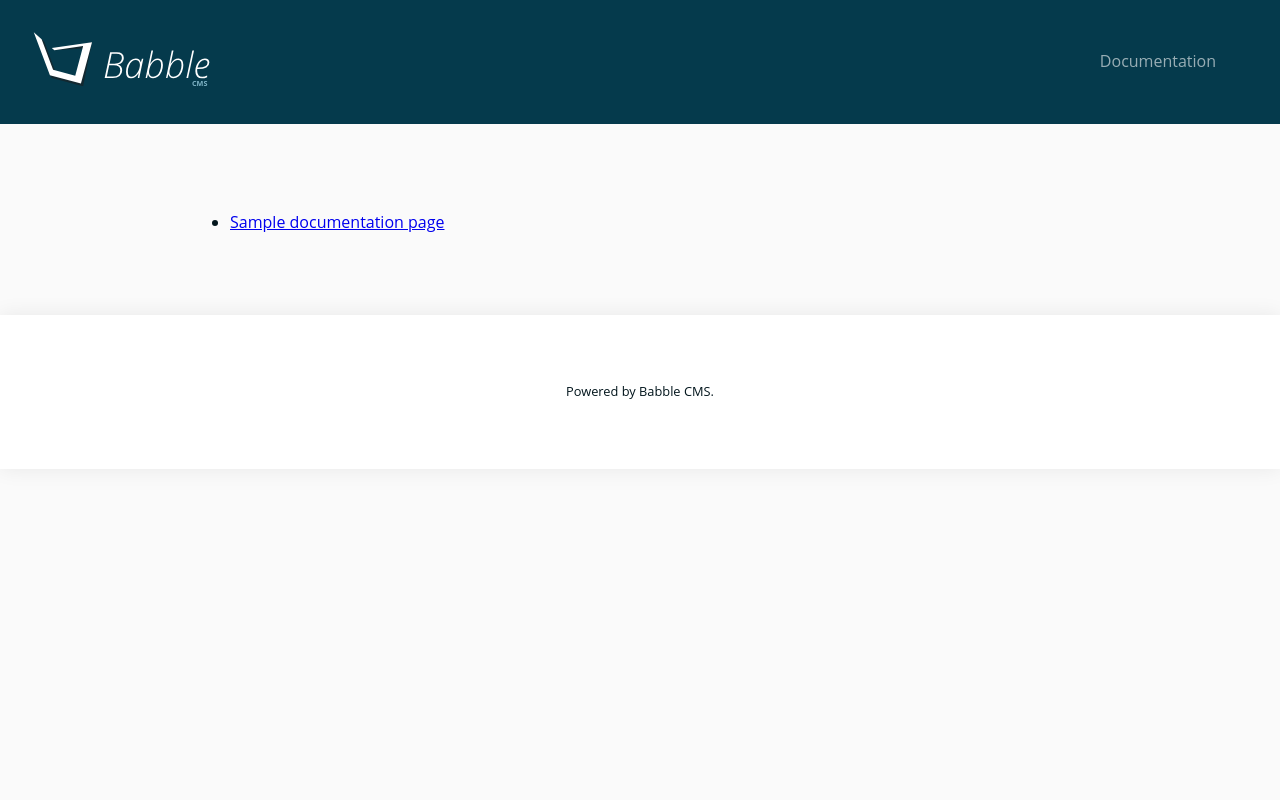
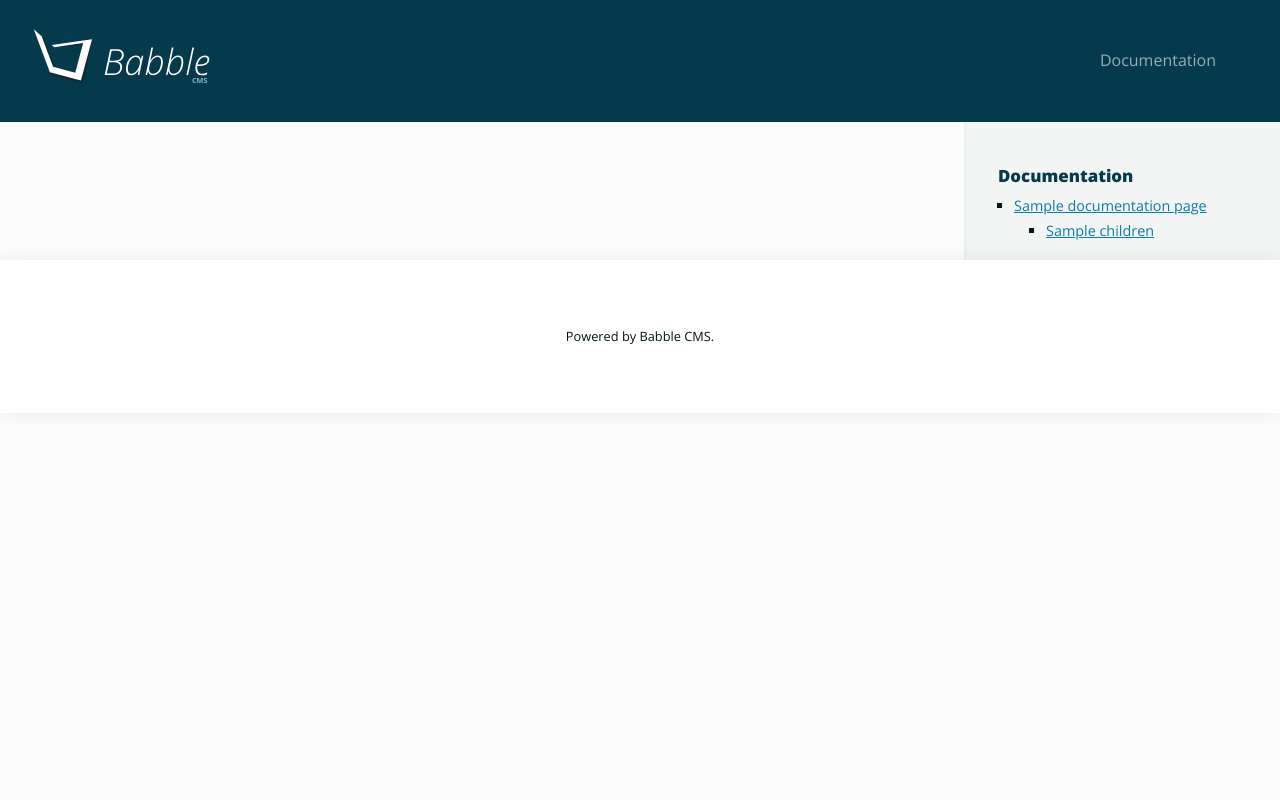
Before and after one commit to oal/babble-site, a PHP site: template templates/docs/DocumentationPage.twig in a window 1280 px wide. Run offline with PHP 8.4, Linux system fonts and the light colour scheme; the template is opened without the code that fills it: most values are stand-ins (such as "Sample title", 1, 10 or a date in 2020); some libraries are stand-ins or nearby versions.

Commit message:
More documentation.

````diff
--- a/composer.json
+++ b/composer.json
@@ -6,8 +6,6 @@
         }
     ],
     "require": {
-        "oal/babble": "*",
-        "aptoma/twig-markdown": "^3.0",
-        "michelf/php-markdown": "^1.7"
+        "oal/babble": "*"
     }
 }
--- /dev/null
+++ b/content/DocumentationPage/models/blocks.yaml
@@ -0,0 +1,5 @@
+title: 'Model Blocks'
+content:
+    - { type: Section, value: { title: Introduction, body: "**Model Blocks** are used with the `list` field type. They are a lot like regular models, but somewhat more restricted. They can have names and fields, but any other property, like `hierarchical` or `single` will not work.\n\nBlocks are stored inside the `models/blocks/` directory of your project." } }
+    - { type: Section, value: { title: 'Model Block example', body: "**models/blocks/Employee.yaml**\n```yaml\nname: Employee\nfields:\n\tname:\n    \tname: 'Full name'\n    \ttype: text\n    role:\n    \tname: 'Role'\n    \ttype: text\n    phone:\n    \tname: 'Phone number'\n        type: text\n```" } }
+    - { type: Section, value: { title: 'Using a Model Block in a Model', body: "**models/Employees.yaml**\n```\nname: 'Employees'\nsingle: true\nfields:\n\temployees:\n    \ttype: list\n        options:\n        \tblocks:\n            - Employee\n```" } }
--- /dev/null
+++ b/content/DocumentationPage/models/content.yaml
@@ -0,0 +1,3 @@
+title: Content
+content:
+    - { type: Section, value: { title: Introduction, body: "Content maps data to models, and is stored in the \"content\" directory. It must contain one directory for each model type, so you may have \"/content/Page/\", to put Pages inside. Content files also use YAML, and you use the field keys from the model to specify content for each field.\n\n**/content/Page/index.yaml**\n```yaml\ntitle: Home\nbody: 'This simple demo site is built with Babble. You can use it as a base for your own website, or start from scratch.'\n```" } }
--- /dev/null
+++ b/content/DocumentationPage/routing.yaml
@@ -0,0 +1,2 @@
+title: Routing
+content: {  }
--- a/models/blocks/Section.yaml
+++ b/models/blocks/Section.yaml
@@ -7,6 +7,4 @@ fields:
 
     body:
         name: Text
-        type: text
-        options:
-            multiline: true
+        type: markdown
--- a/public/index.php
+++ b/public/index.php
@@ -1,12 +1,11 @@
 <?php
 
-require_once 'vendor/autoload.php';
-
-use Babble\Babble;
+require_once '../vendor/autoload.php';
 
 if (preg_match('/^(\/(static|admin|uploads)(\/|$))/', $_SERVER['REQUEST_URI'])) {
     return false;
 }
 
+use Babble\Babble;
 $babble = new Babble();
 $babble->serve();
--- a/public/static/main.css
+++ b/public/static/main.css
@@ -5,11 +5,21 @@ html, body {
 }
 
 body {
-    background-color: #fafafa;
+    background-color: #fcfcfc;
     color: #02151c;
     font-family: 'Open Sans', sans-serif;
     margin: 0;
     line-height: 160%;
+}
+
+h1, h2, h3, h4, h5, h6 {
+    font-weight: bolder;
+    margin: 1.5em 0 0.25em 0;
+    color: #053a4c;
+}
+
+p, pre {
+    margin: 0 0 1.25rem 0;
 }
 
 #content, #footer {
@@ -24,6 +34,10 @@ body {
     padding: 1rem 2rem;
 }
 
+#header h2 {
+    margin: 0;
+}
+
 #header img {
     width: 180px;
     margin-top: -0.3rem;
@@ -31,11 +45,13 @@ body {
 
 #header ul {
     display: flex;
+    flex-wrap: wrap;
     margin: 0;
+    padding: 0;
 }
 
 #header li {
-    display: block;
+    display: flex;
 }
 
 #header li a {
@@ -83,8 +101,69 @@ body {
 
 #content {
     width: 900px;
-    flex-grow: 1;
     margin: 0 auto;
+    background-color: #fcfcfc;
+}
+
+#content a {
+    color: #087da5;
+    border-bottom: 1px solid #ccc;
+    text-decoration: none;
+    font-weight: bold;
+}
+
+#doc-content {
+    display: flex;
+    justify-content: center;
+    background: linear-gradient(90deg, #fcfcfc 50%, #f3f5f5 50%);
+}
+
+#doc-content .hljs {
+    padding: 2rem;
+    margin: 0 -2rem 0 0;
+    background: #02222e;
+    box-shadow: -2rem 0 0 #f3f5f5;
+}
+
+#doc-content #content {
+    margin: 0;
+    padding-top: 0;
+}
+
+.doc-block {
+    border-bottom: 1px solid #eee;
+    margin: 0 -2rem 2rem 0;
+    padding: 0 2rem 2rem 0;
+}
+
+.doc-block-content {
+    padding-left: 2rem;
+}
+
+.doc-block-content > *:first-child {
+    margin-top: 1rem;
+}
+
+#sidebar {
+    background-color: #f3f5f5;
+    border-left: 2px solid #e9efef;
+    width: 250px;
+    font-size: 90%;
+    padding: 1rem 2rem;
+}
+
+#sidebar ul {
+    list-style: square;
+    margin: 0;
+    padding: 0 0 0 2rem;
+}
+
+#sidebar > ul {
+    margin-left: -1rem;
+}
+
+#sidebar a {
+    color: #087da5
 }
 
 #footer {
--- a/templates/_base.twig
+++ b/templates/_base.twig
@@ -1,7 +1,13 @@
+<!DOCTYPE html>
 <html>
 <head>
+    <meta charset="utf-8">
     <title>{% block title %}{% endblock %} - {{ site.title }}</title>
+    <meta name="viewport" content="width=device-width,minimum-scale=1,initial-scale=1">
+    <link rel="amphtml" href="{{ path }}.amp">
+<link href="https://fonts.googleapis.com/css?family=Open+Sans:400,800" rel="stylesheet">
     <link rel="stylesheet" href="/static/main.css">
+    {% block head %}{% endblock %}
 </head>
 <body>
 
@@ -22,13 +28,18 @@
         </ul>
     </nav>
 </header>
+{#
+{{ path }} -
+{{ path.getExtension() }} -
+{{ path.getBase() }} - #}
 
-{% block body %}
-{% endblock %}
+{% block body %}{% endblock %}
 
 <footer id="footer">
     Powered by Babble CMS.
 </footer>
 
+{% block bottom %}{% endblock %}
+
 </body>
 </html>
--- a/templates/docs/DocumentationPage.twig
+++ b/templates/docs/DocumentationPage.twig
@@ -2,24 +2,50 @@
 
 {% block title %}{{ this.title }}{% endblock %}
 
+{% block head %}
+    <link rel="stylesheet" href="//cdnjs.cloudflare.com/ajax/libs/highlight.js/9.12.0/styles/atom-one-dark.min.css">
+{% endblock %}
+
 {% block body %}
-    <div id="content">
-        <h1>{{ this.title }}</h1>
-        <div>
+    <div id="doc-content">
+        <div id="content">
+            <h1>{{ this.title }}</h1>
+            <div>
+                {% for section in this.content %}
+                    <div class="doc-block">
+                        <h2>{{ section.title }}</h2>
+                        <div class="doc-block-content">
+                            {{ section.body|markdown }}
+                        </div>
+                    </div>
+                {% endfor %}
+            </div>
+        </div>
+        <div id="sidebar">
+            <h3>Documentation</h3>
             <ul>
             {% for docPage in DocumentationPage.all() %}
-                <li><a href="/docs/{{ docPage.id }}">{{ docPage.title }}</a></li>
+                <li>
+                    <a href="/docs/{{ docPage.id }}">{{ docPage.title }}</a>
+
+                    {% if docPage.children().count() > 0 %}
+                        <ul>
+                            {% for subPage in docPage.children() %}
+                                <li><a href="/docs/{{ subPage.id }}">{{ subPage.title }}</a></li>
+                            {% endfor %}
+                        </ul>
+                    {% endif %}
+                </li>
             {% endfor %}
             </ul>
-
-            {% for section in this.content %}
-                <div>
-                    <h3>{{ section.title }}</h3>
-                    <div>
-                        {{ section.body|markdown }}
-                    </div>
-                </div>
-            {% endfor %}
         </div>
     </div>
+
 {% endblock %}
+
+{% block bottom %}
+    <script src="//cdnjs.cloudflare.com/ajax/libs/highlight.js/9.12.0/highlight.min.js"></script>
+    <script src="https://cdnjs.cloudflare.com/ajax/libs/highlight.js/9.12.0/languages/yaml.min.js"></script>
+    <script src="https://cdnjs.cloudflare.com/ajax/libs/highlight.js/9.12.0/languages/twig.min.js"></script>
+    <script>hljs.initHighlightingOnLoad();</script>
+{% endblock %}
````
Also changed, not shown: other parts of public/static/main.css (+48 -0 lines), config.yaml (added, +7 -0 lines), content/DocumentationPage/index.yaml (+1 -3 lines), content/DocumentationPage/models.yaml (added, +5 -0 lines), content/DocumentationPage/templates.yaml (added, +3 -0 lines), 1 other file.
